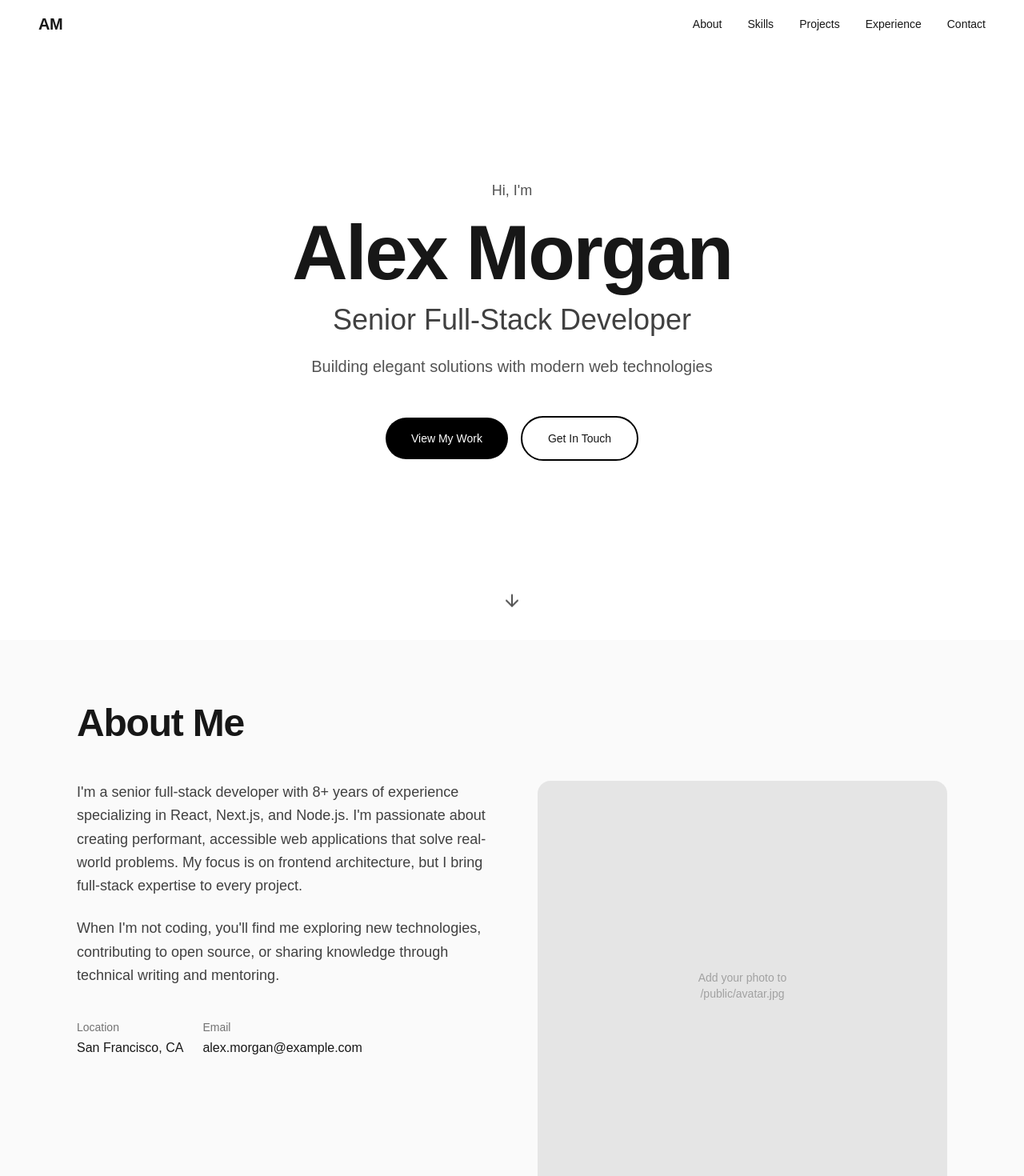
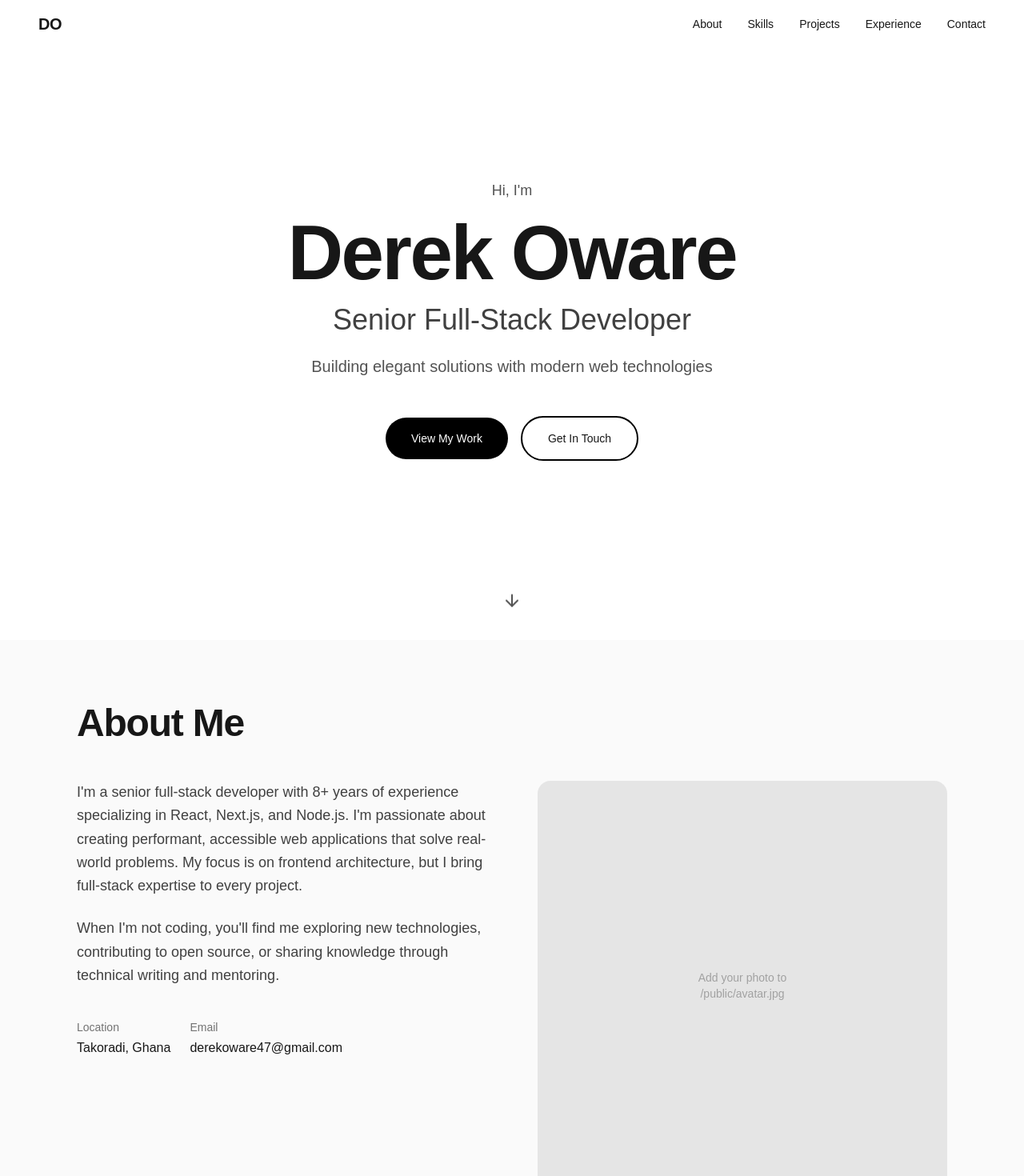
Before and after one commit to Dchole/portfolio, a Next.js app: page / in a window 1280 px wide. Shown: the top 1470 px of the page at 80% size. Built offline with nearby package versions, Linux system fonts and the light colour scheme.

Commit message:
feat: Update personal information and navigation label to reflect new identity

```diff
--- a/app/layout.tsx
+++ b/app/layout.tsx
@@ -13,7 +13,7 @@ const geistMono = Geist_Mono({
 });
 
 export const metadata: Metadata = {
-  title: "Alex Morgan | Senior Full-Stack Developer",
+  title: "Derek Oware | Senior Full-Stack Developer",
   description:
     "Senior Full-Stack Developer specializing in React, Next.js, and Node.js. Building elegant solutions with modern web technologies.",
   keywords: [
@@ -23,9 +23,9 @@ export const metadata: Metadata = {
     "TypeScript",
     "Web Development"
   ],
-  authors: [{ name: "Alex Morgan" }],
+  authors: [{ name: "Derek Oware" }],
   openGraph: {
-    title: "Alex Morgan | Senior Full-Stack Developer",
+    title: "Derek Oware | Senior Full-Stack Developer",
     description:
       "Senior Full-Stack Developer specializing in React, Next.js, and Node.js",
     type: "website"
--- a/components/Navigation.tsx
+++ b/components/Navigation.tsx
@@ -45,7 +45,7 @@ export function Navigation() {
               window.scrollTo({ top: 0, behavior: "smooth" });
             }}
           >
-            AM
+            DO
           </a>
 
           {/* Desktop Navigation */}
--- a/data/portfolio.ts
+++ b/data/portfolio.ts
@@ -1,11 +1,11 @@
 import { Project, Experience, Skill, SocialLink } from "@/types";
 
 export const personalInfo = {
-  name: "Alex Morgan",
+  name: "Derek Oware",
   title: "Senior Full-Stack Developer",
   tagline: "Building elegant solutions with modern web technologies",
-  email: "alex.morgan@example.com",
-  location: "San Francisco, CA",
+  email: "derekoware47@gmail.com",
+  location: "Takoradi, Ghana",
   bio: "I'm a senior full-stack developer with 8+ years of experience specializing in React, Next.js, and Node.js. I'm passionate about creating performant, accessible web applications that solve real-world problems. My focus is on frontend architecture, but I bring full-stack expertise to every project.",
   avatar: "/avatar.jpg" // Add your image to public folder
 };
```
